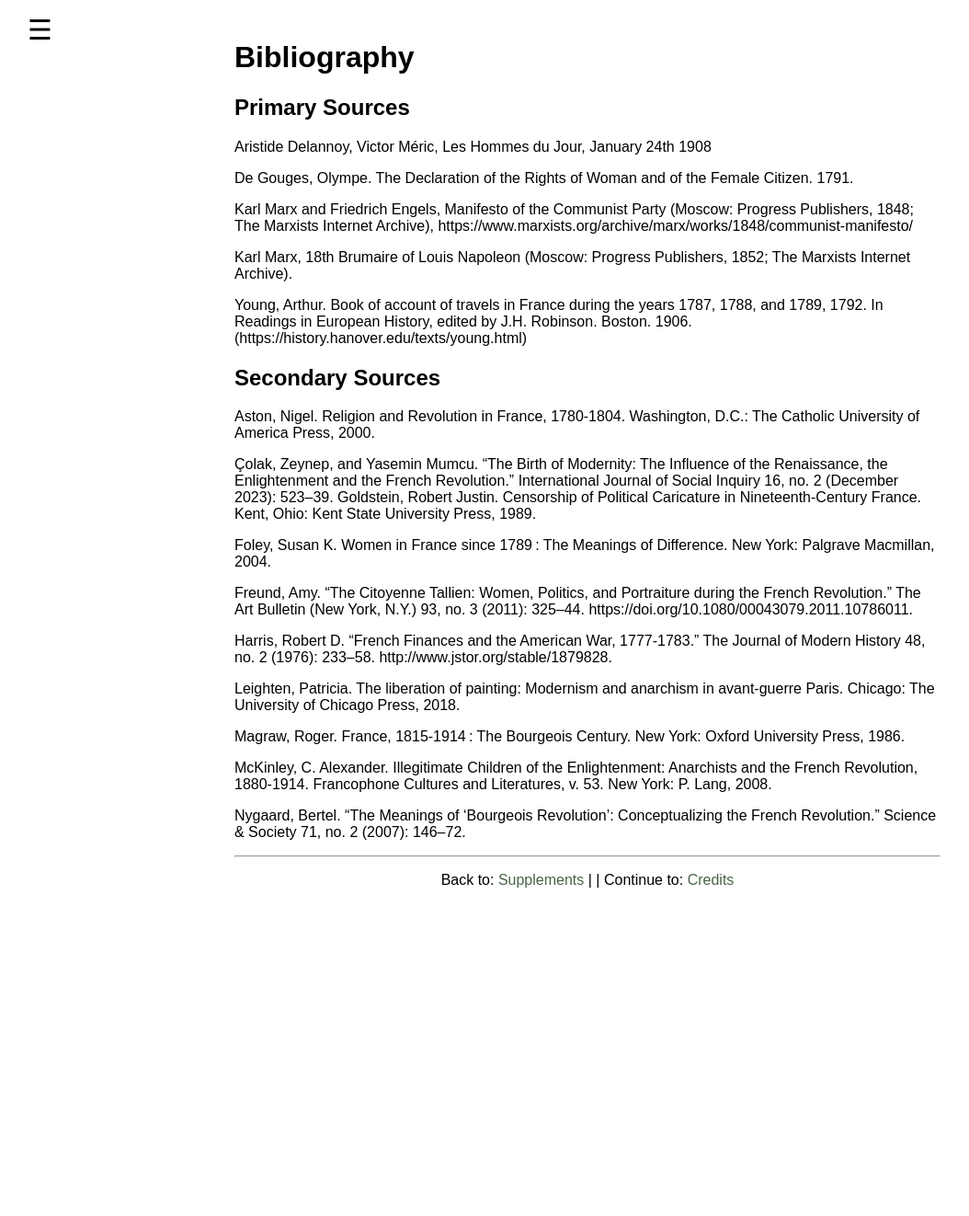
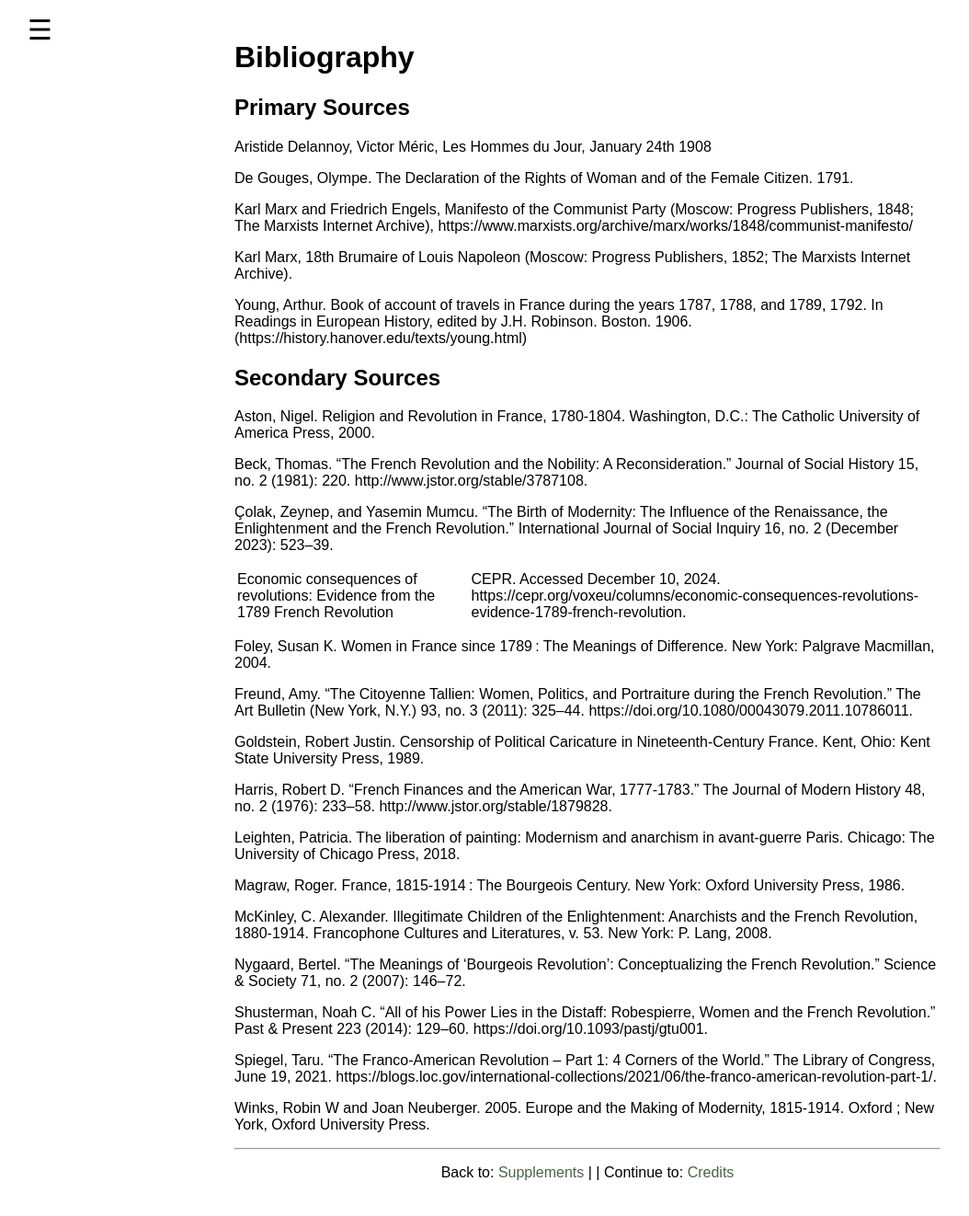
Before and after one commit to zoethaxton/Thaxton_Zoe_EUH3205, a Jekyll site: the page built from 005_bibliography.md, in a window 1280 px wide and 1400 px high, scrolled down 163 px. Shown: the top 1322 px of the window at 92% size, without its empty margins (1-1055 px from the left). Built offline with Jekyll 4.4.1, drawn with Linux system fonts in a browser that asks for light colours; before the commit the page ends 1245 px from its top, so only the background shows below that.

Commit message:
Update 005_bibliography.md

```diff
--- a/005_bibliography.md
+++ b/005_bibliography.md
@@ -24,12 +24,17 @@
 
 Aston, Nigel. Religion and Revolution in France, 1780-1804. Washington, D.C.: The Catholic University of America Press, 2000.
 
+Beck, Thomas. “The French Revolution and the Nobility: A Reconsideration.” Journal of Social History 15, no. 2 (1981): 220. http://www.jstor.org/stable/3787108.
+
 Çolak, Zeynep, and Yasemin Mumcu. “The Birth of Modernity: The Influence of the Renaissance, the Enlightenment and the French Revolution.” International Journal of Social Inquiry 16, no. 2 (December 2023): 523–39.
-Goldstein, Robert Justin. Censorship of Political Caricature in Nineteenth-Century France. Kent, Ohio: Kent State University Press, 1989.
+
+Economic consequences of revolutions: Evidence from the 1789 French Revolution | CEPR. Accessed December 10, 2024. https://cepr.org/voxeu/columns/economic-consequences-revolutions-evidence-1789-french-revolution.
 
 Foley, Susan K. Women in France since 1789 : The Meanings of Difference. New York: Palgrave Macmillan, 2004.
 
 Freund, Amy. “The Citoyenne Tallien: Women, Politics, and Portraiture during the French Revolution.” The Art Bulletin (New York, N.Y.) 93, no. 3 (2011): 325–44. https://doi.org/10.1080/00043079.2011.10786011.
+
+Goldstein, Robert Justin. Censorship of Political Caricature in Nineteenth-Century France. Kent, Ohio: Kent State University Press, 1989.
 
 Harris, Robert D. “French Finances and the American War, 1777-1783.” The Journal of Modern History 48, no. 2 (1976): 233–58. http://www.jstor.org/stable/1879828.
 
@@ -40,3 +45,9 @@
 McKinley, C. Alexander. Illegitimate Children of the Enlightenment: Anarchists and the French Revolution, 1880-1914. Francophone Cultures and Literatures, v. 53. New York: P. Lang, 2008.
 
 Nygaard, Bertel. “The Meanings of ‘Bourgeois Revolution’: Conceptualizing the French Revolution.” Science & Society 71, no. 2 (2007): 146–72.
+
+Shusterman, Noah C. “All of his Power Lies in the Distaff: Robespierre, Women and the French Revolution.” Past & Present 223 (2014): 129–60. https://doi.org/10.1093/pastj/gtu001.
+
+Spiegel, Taru. “The Franco-American Revolution – Part 1: 4 Corners of the World.” The Library of Congress, June 19, 2021. https://blogs.loc.gov/international-collections/2021/06/the-franco-american-revolution-part-1/.
+
+Winks, Robin W and Joan Neuberger. 2005. Europe and the Making of Modernity, 1815-1914. Oxford ; New York, Oxford University Press.
```
